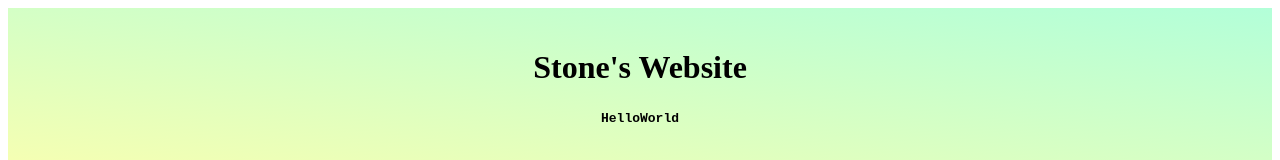
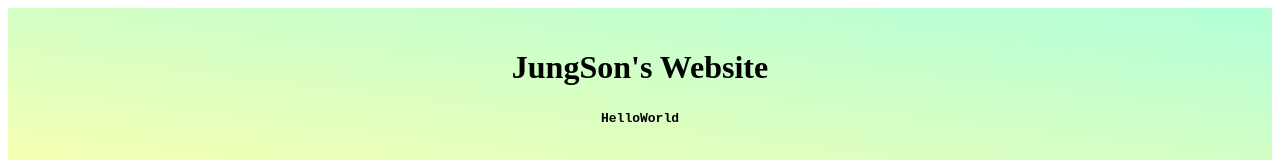
Before and after one commit to JungsonStone/testmain, a plain HTML site: page new.html in a window 1280 px wide. Shown: the top 160 px of the page. Drawn offline with Linux system fonts and the light colour scheme.

Commit message:
Update new.html

```diff
--- a/new.html
+++ b/new.html
@@ -15,7 +15,7 @@
                   text-align:center;
                   padding:20px">
     <div class="cover-main">
-      <h1 style="margin-bottom:5;"><span>Stone's Website</span></h1>
+      <h1 style="margin-bottom:5;"><span>JungSon's Website</span></h1>
       <p><strong><code>
                 <span >HelloWorld</span>
                 </code></strong></p>
```
